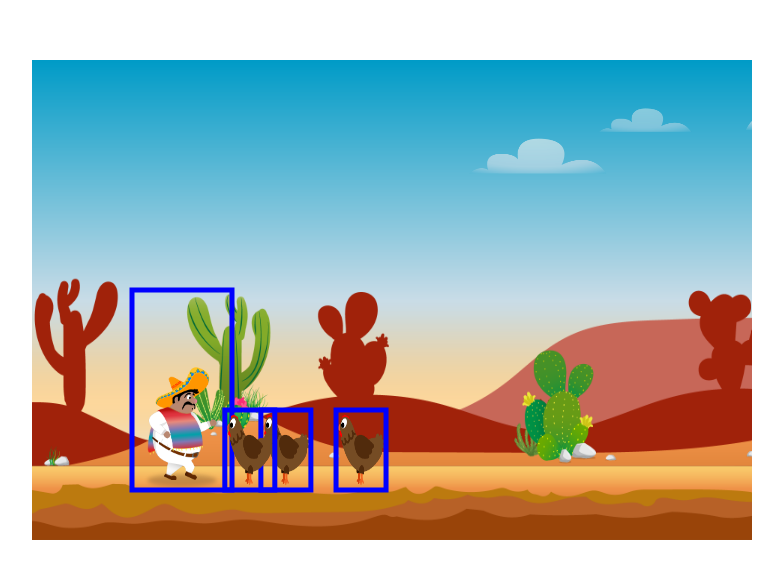
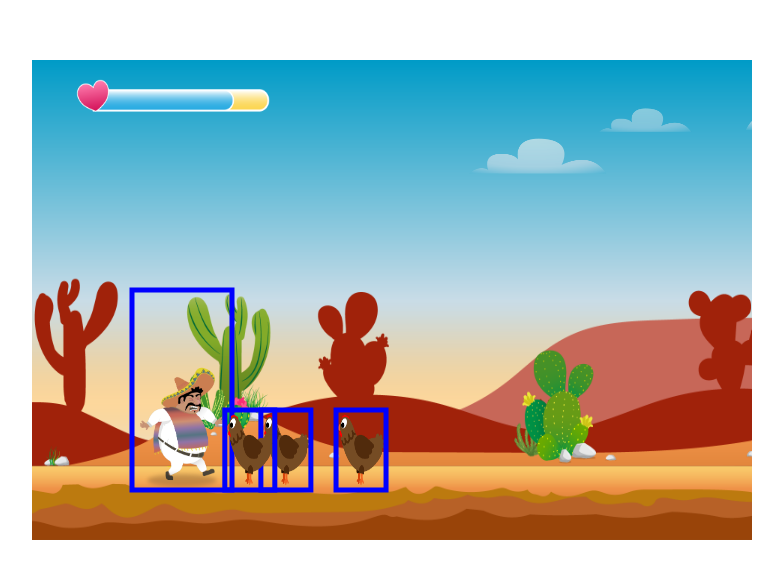
Before and after one commit to RolandVas/el-pollo-loco, a plain HTML site: page index.html in a window 1280 px wide. Shown: the part 108-686 px from the top of the page, without its empty margins (248-1031 px from the left). Drawn offline with Linux system fonts and the light colour scheme.

Commit message:
StatusBar

```diff
--- a/classes/character.class.js
+++ b/classes/character.class.js
@@ -49,6 +49,7 @@ class Character extends MovableObject {
         this.loadImages(this.IMAGES_WALKING);
         this.loadImages(this.IMAGES_JUMPING);
         this.loadImages(this.IMAGES_DEAD);
+        this.loadImages(this.IMAGES_HURT);
 
         this.applyGravity();
 
@@ -82,8 +83,9 @@ class Character extends MovableObject {
 
             if (this.isDead()) {
                 this.playAnimation(this.IMAGES_DEAD);
-            }
-            if (this.isAboveGround()) { /* wenn this.isAboveGround() = jump  aktiv ist soll das untere abgespielt werden */
+            } else if(this.isHurt()) {
+                this.playAnimation(this.IMAGES_HURT);
+            } else if (this.isAboveGround()) { /* wenn this.isAboveGround() = jump  aktiv ist soll das untere abgespielt werden */
                 this.playAnimation(this.IMAGES_JUMPING); /* jump animation abspielen */
             } else { /* wenn jump nicht aktiev ist -> dann soll das Laufen animiert werden */
 
--- /dev/null
+++ b/classes/drawable-object.class.js
@@ -0,0 +1,38 @@
+class DrawableObject {
+    img;
+    imageChace = {}; /* sieht so aus --> img/2.Secuencias_Personaje-Pepe-corrección/2.Secuencia_caminata/W-21.png: img  ---> das key ist = 'img/2.Secuencias_Personaje-Pepe-corrección/2.Secuencia_caminata/W-21.png' und das ruft img auf was schon definiert ist und bedeutet = <img src="img/2.Secuencias_Personaje-Pepe-corrección/2.Secuencia_caminata/W-21.png"> */
+    currantImage = 0;
+    x = 100;
+    y = 250;
+    height = 200;
+    width = 100;
+
+    loadImage(path) {
+        this.img = new Image(); /*this.img = das gleiche wie -> document.getElementById('canvas') <img src="Pfad"> */
+        this.img.src = path; /* .src = src"path" --> path ist das pfad von der Bild */
+    }
+
+    draw(ctx) {
+        ctx.drawImage(this.img, this.x, this.y, this.width, this.height);
+    }
+
+    loadImages(array) { /* array von character (da haben wir 6 Bilder(Pfad) drinen) */
+    array.forEach(path => { /* forschleife geht durch diese 6 bilder array = path --> path ist das Pfad von Bild --> immer von 1 Bild */
+        let img = new Image(); /* hier wird das document.getElement.... geleaden = img */
+        img.src = path; /* hier wird von img src"path" geladen  */
+        this.imageChace[path] = img; /* hier wird das Bild im array gepusht ---> das key ist = 'img/2.Secuencias_Personaje-Pepe-corrección/2.Secuencia_caminata/W-21.png' und das ruft img auf was schon definiert ist und bedeutet = <img src="img/2.Secuencias_Personaje-Pepe-corrección/2.Secuencia_caminata/W-21.png"> */
+    });
+
+}
+
+    drawFrame(ctx) { /* blaue viereck zeigen */
+    if (this instanceof Character || this instanceof Chicken) { /* Das blaue viereck nur für chicken und character verwenden */
+        ctx.beginPath();
+        ctx.lineWidth = "5";
+        ctx.strokeStyle = "blue";
+        ctx.rect(this.x, this.y, this.width, this.height);
+        ctx.stroke();
+    }
+}
+
+}
--- a/classes/movable-object.class.js
+++ b/classes/movable-object.class.js
@@ -1,18 +1,14 @@
-class MovableObject {
-    x = 100;
-    y = 250;
-    // img;
-    height = 200;
-    width = 100;
-    imageChace = {}; /* sieht so aus --> img/2.Secuencias_Personaje-Pepe-corrección/2.Secuencia_caminata/W-21.png: img  ---> das key ist = 'img/2.Secuencias_Personaje-Pepe-corrección/2.Secuencia_caminata/W-21.png' und das ruft img auf was schon definiert ist und bedeutet = <img src="img/2.Secuencias_Personaje-Pepe-corrección/2.Secuencia_caminata/W-21.png"> */
-    currantImage = 0;
+class MovableObject extends DrawableObject {
+
+
+
     speed = 0.15; /* von x koordinate werden immer 0.15 px ebgezogen - function moveLeft*/
     otherDirection = false;
-
     speedY = 0;
     acceleration = 1.5; /* jump height  */
+    energy = 100;
+    lastHit = 0;
 
-    energy = 100;
 
     applyGravity() { /* springen */
         setInterval(() => {
@@ -27,15 +23,7 @@ class MovableObject {
         ctx.drawImage(this.img, this.x, this.y, this.width, this.height);
     }
 
-    drawFrame(ctx) { /* blaue viereck zeigen */
-        if (this instanceof Character || this instanceof Chicken) { /* Das blaue viereck nur für chicken und character verwenden */
-            ctx.beginPath();
-            ctx.lineWidth = "5";
-            ctx.strokeStyle = "blue";
-            ctx.rect(this.x, this.y, this.width, this.height);
-            ctx.stroke();
-        }
-    }
+
 
 
 
@@ -52,13 +40,10 @@ class MovableObject {
         return this.y < 230;
     }
 
-    loadImage(path) {
-        this.img = new Image(); /*this.img = das gleiche wie -> document.getElementById('canvas') <img src="Pfad"> */
-        this.img.src = path; /* .src = src"path" --> path ist das pfad von der Bild */
-    }
+
 
     playAnimation(images) {
-        let i = this.currantImage % this.IMAGES_WALKING.length; /* i = 0 % 6; --> 0, Rest 0  ==>  1 % 6; --> 0, Rest 1   =====> mathematische rest rechnet immet aktueller zahl z.b 1/IMAGES_WALKING.length ====> 1/6=0,1 => Rest is 1
+        let i = this.currantImage % images.length; /* i = 0 % 6; --> 0, Rest 0  ==>  1 % 6; --> 0, Rest 1   =====> mathematische rest rechnet immet aktueller zahl z.b 1/IMAGES_WALKING.length ====> 1/6=0,1 => Rest is 1
             i = 0, 1, 2, 3, 4, 5, 0, 1, 2, 3, 4, 5, 0, 1, 2, 3, 4, 5, 0, 1, 2, 3, 4, 5, */
         let path = images[i];
         // ⬆⬆ neue versie// alte versio ==> let path = this.IMAGES_WALKING[this.currantImage]; /* von IMAGES_WALKING array stelle 0 --> currantImage ist eine variable 0*/
@@ -67,14 +52,7 @@ class MovableObject {
     };
 
 
-    loadImages(array) { /* array von character (da haben wir 6 Bilder(Pfad) drinen) */
-        array.forEach(path => { /* forschleife geht durch diese 6 bilder array = path --> path ist das Pfad von Bild --> immer von 1 Bild */
-            let img = new Image(); /* hier wird das document.getElement.... geleaden = img */
-            img.src = path; /* hier wird von img src"path" geladen  */
-            this.imageChace[path] = img; /* hier wird das Bild im array gepusht ---> das key ist = 'img/2.Secuencias_Personaje-Pepe-corrección/2.Secuencia_caminata/W-21.png' und das ruft img auf was schon definiert ist und bedeutet = <img src="img/2.Secuencias_Personaje-Pepe-corrección/2.Secuencia_caminata/W-21.png"> */
-        });
 
-    }
 
     moveRight() {
         this.x += this.speed;
@@ -94,7 +72,15 @@ class MovableObject {
         this.energy -= 5;
         if (this.energy < 0) {
             this.energy = 0;
+        } else {
+            this.lastHit = new Date().getTime();
         }
+    }
+
+    isHurt() {
+        let timepassed = new Date().getTime() - this.lastHit; /* Differenc in ms */
+        timepassed = timepassed / 1000; /* Differenc in s */
+        return timepassed < 1;
     }
 
     isDead() {
@@ -103,4 +89,6 @@ class MovableObject {
 
 
 
+
+
 }
--- /dev/null
+++ b/classes/status-bar.class.js
@@ -0,0 +1,49 @@
+class StatusBar extends DrawableObject{
+
+
+    IMAGES = [
+        'img/7.Marcadores/Barra/Marcador vida/azul/0_.png',
+        'img/7.Marcadores/Barra/Marcador vida/azul/20_.png',
+        'img/7.Marcadores/Barra/Marcador vida/azul/40_.png',
+        'img/7.Marcadores/Barra/Marcador vida/azul/60_.png',
+        'img/7.Marcadores/Barra/Marcador vida/azul/80_.png',
+        'img/7.Marcadores/Barra/Marcador vida/azul/100_.png'
+    ];
+
+    percentage = 100;
+
+    constructor() {
+        super();
+        this.loadImages(this.IMAGES);
+        this.x = 40;
+        this.y = 0;
+        this.width = 200;
+        this.height = 60;
+        this.setPercentage(100);
+
+    }
+
+    setPercentage(percentage) {
+        this.percentage = percentage;
+        let path = this.IMAGES[this.resolveImageIndex()];
+        this.img = this.imageChace[path];
+    }
+
+    resolveImageIndex() {
+        if (this.percentage == 100) {
+            return 5;
+        } else if (this.percentage > 80) {
+            return 4;
+        } else if (this.percentage > 60) {
+            return 3;
+        } else if (this.percentage > 40) {
+            return 2;
+        } else if (this.percentage > 20) {
+            return 1;
+        } else {
+            return 0;
+        }
+    }
+
+
+}
--- a/classes/world.class.js
+++ b/classes/world.class.js
@@ -6,6 +6,7 @@ class World {
     ctx;
     keyboard;
     camera_x = 0;
+    statusBar = new StatusBar();
 
 
 
@@ -26,6 +27,7 @@ class World {
                 if (this.character.isColliding(enemy)) {
                     this.character.hit();
                     console.log('Collision with Character energy', this.character.energy)
+                    this.statusBar.setPercentage(this.character.energy) /* leben wird von statusBar abgezogen */
                 }
             });
         }, 200);
@@ -44,6 +46,12 @@ class World {
 
         this.AddObjectsToMap(this.level.backgroundObjects);
         this.AddToMap(this.character);
+
+        this.ctx.translate(-this.camera_x, 0);
+        /* ------ Space for fixed objects ------ */
+        this.AddToMap(this.statusBar)
+        this.ctx.translate(this.camera_x, 0);
+
         this.AddObjectsToMap(this.level.enemies);
         this.AddObjectsToMap(this.level.clouds);
 
--- a/index.html
+++ b/index.html
@@ -5,8 +5,10 @@
     <meta http-equiv="X-UA-Compatible" content="IE=edge">
     <meta name="viewport" content="width=device-width, initial-scale=1.0">
     <link rel="stylesheet" href="style.css">
+    <script src="classes/drawable-object.class.js"> </script>
+    <script src="classes/movable-object.class.js"> </script>
+    <script src="classes/status-bar.class.js"> </script>
     <script src="classes/world.class.js"> </script>
-    <script src="classes/movable-object.class.js"> </script>
     <script src="classes/character.class.js"> </script>
     <script src="classes/chicken.class.js"> </script>
     <script src="classes/cloud.class.js"> </script>
```
